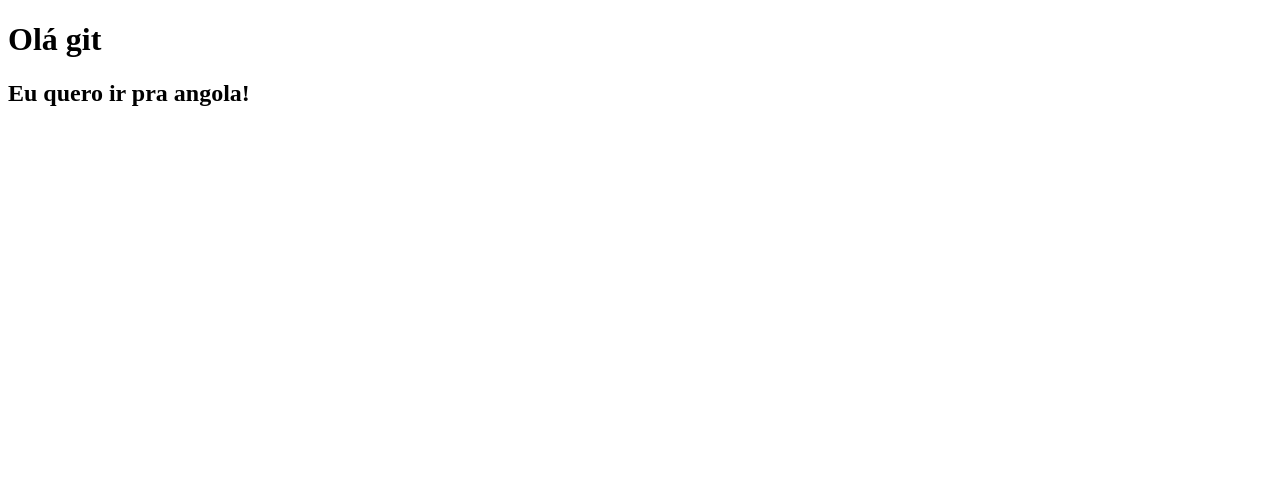
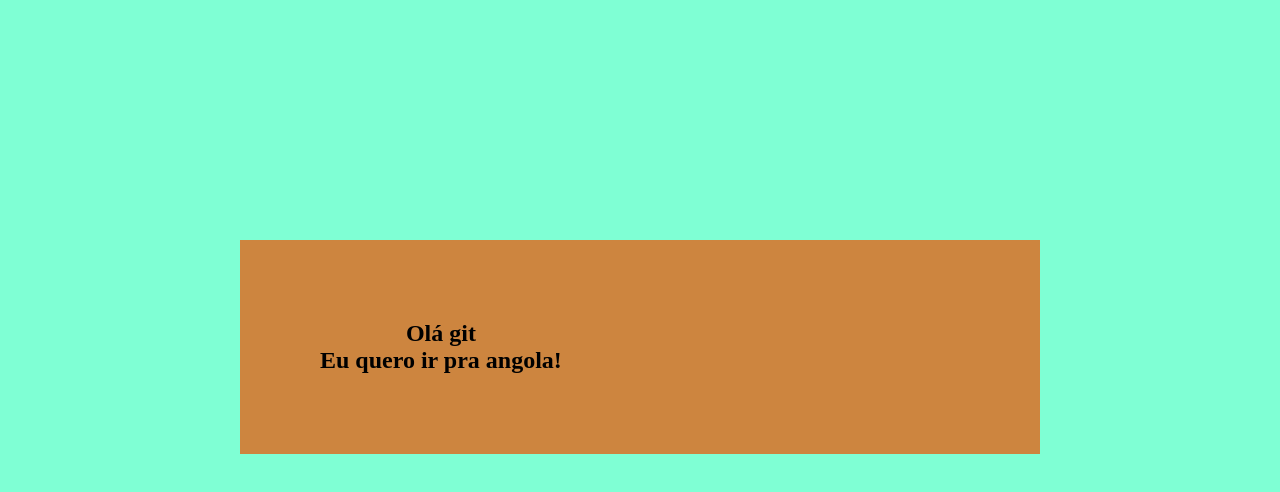
Before and after one commit to afterbx/teste-git-2-, a plain HTML site: page index.html in a window 1280 px wide. Drawn offline with Linux system fonts and the light colour scheme.

Commit message:
Mudei tudo e ficou uma caca

```diff
--- a/css/index.css
+++ b/css/index.css
@@ -0,0 +1,24 @@
+*{
+    margin: 0;
+}
+
+body{
+    background-color: aquamarine;
+}
+section{
+    background-color: peru;
+    display: flex;
+    justify-content: space-between;
+    margin: 30vh;
+}
+
+div{
+    justify-content: center;
+    padding: 10vh;
+}
+h1{
+    text-align: center;
+}
+p{
+    display: none;
+}
--- a/index.html
+++ b/index.html
@@ -7,7 +7,13 @@
     <link rel="stylesheet" href="css/index.css">
 </head>
 <body>
-    <h1>Olá git</h1>
-    <h2>Eu quero ir pra angola!</h2>
+    <section>
+        <div>
+            <h1>Olá git</h1>
+            <p>O jeito de treinar git é legal demais! Tô fazendo nada com nada, olha que maneiro!</p>
+            <h2>Eu quero ir pra angola!</h2>
+            <p>E olha que eu sou bem faizero...</p>
+        </div>
+    </section>
 </body>
 </html>
```
